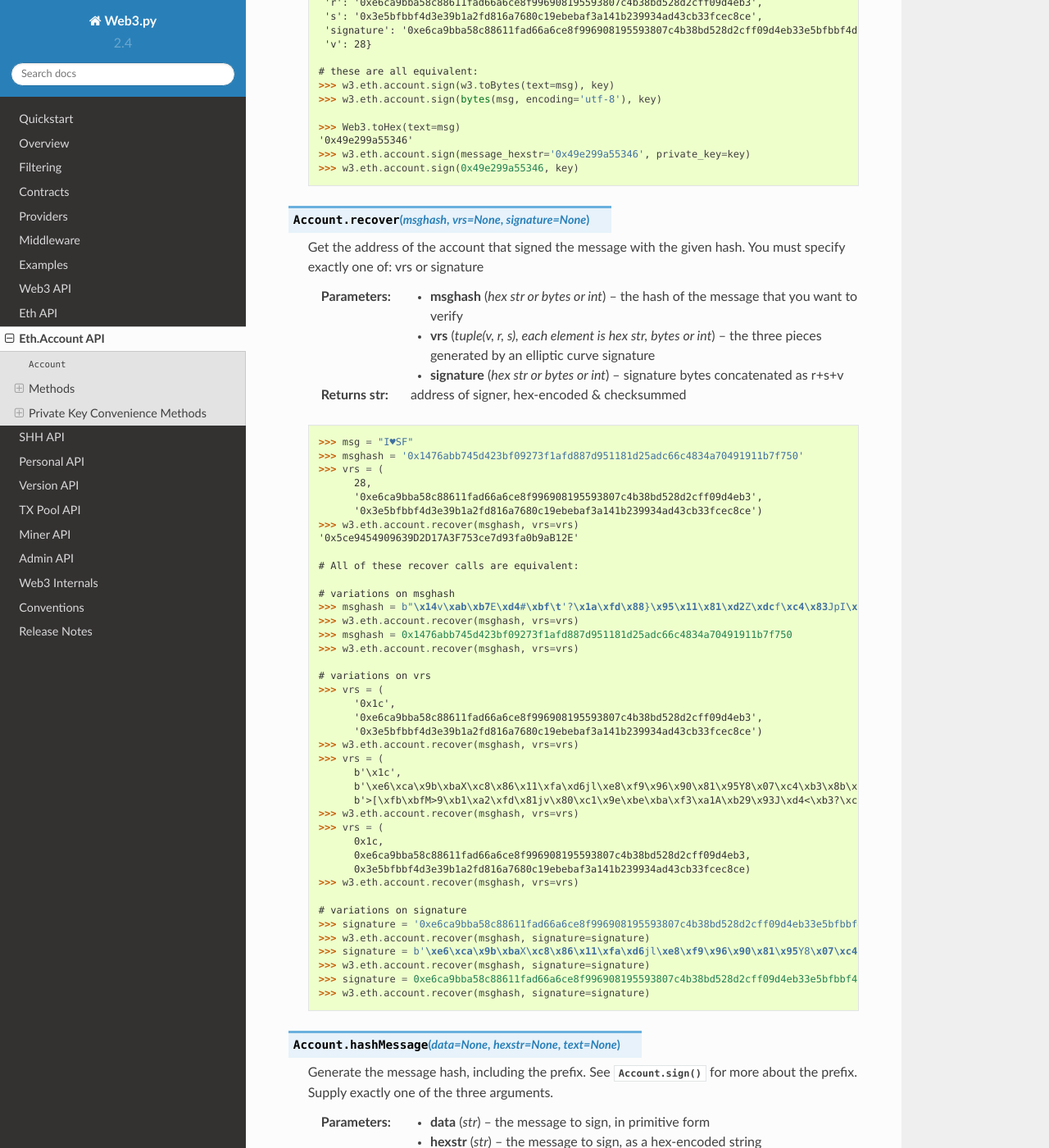
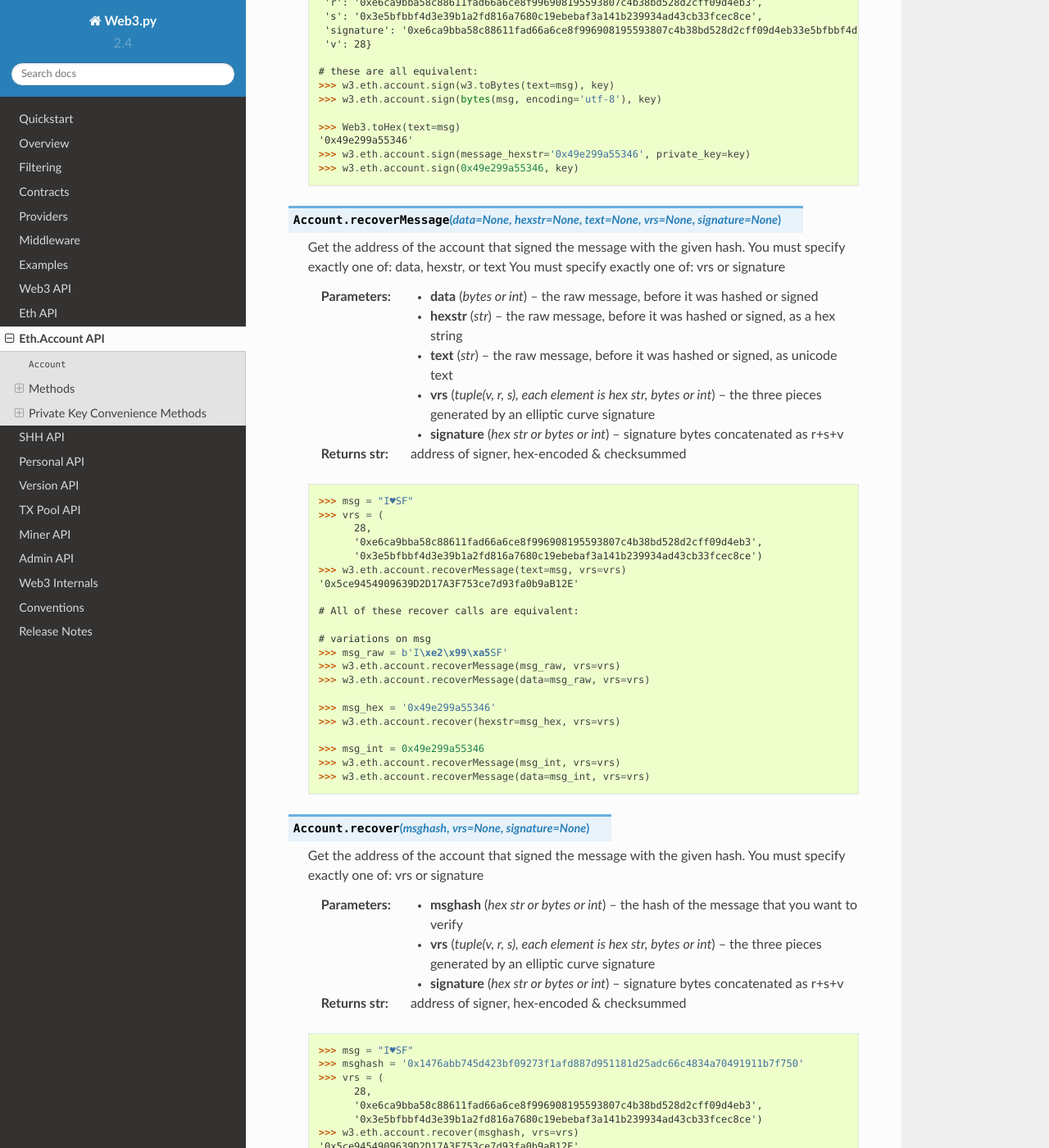
Before and after one commit to shuziren/web3.py, a Sphinx documentation site: the page built from docs/web3.eth.account.rst, in a window 1280 px wide and 1400 px high, scrolled down 2974 px. Shown: the whole window at 82% size. Built offline with Sphinx 7.4.7 and the Read the Docs theme 2.0.0, drawn with Linux system fonts in a browser that asks for light colours; pages that are not in the unit, such as notebooks, are missing from menus.

Commit message:
eth.account.recoverMessage() convenience
Takes original message and computes hash before verifying

```diff
--- a/docs/web3.eth.account.rst
+++ b/docs/web3.eth.account.rst
@@ -175,6 +175,47 @@ The following methods are available on the ``Web3.eth.account`` namespace.
         >>> w3.eth.account.sign(0x49e299a55346, key)
 
 
+.. py:method:: Account.recoverMessage(data=None, hexstr=None, text=None, vrs=None, signature=None)
+
+    Get the address of the account that signed the message with the given hash.
+    You must specify exactly one of: data, hexstr, or text
+    You must specify exactly one of: vrs or signature
+
+    :param data: the raw message, before it was hashed or signed
+    :type data: bytes or int
+    :param str hexstr: the raw message, before it was hashed or signed, as a hex string
+    :param str text: the raw message, before it was hashed or signed, as unicode text
+    :param vrs: the three pieces generated by an elliptic curve signature
+    :type vrs: tuple(v, r, s), each element is hex str, bytes or int
+    :param signature: signature bytes concatenated as r+s+v
+    :type signature: hex str or bytes or int
+    :returns str: address of signer, hex-encoded & checksummed
+
+    .. code-block:: python
+
+        >>> msg = "I♥SF"
+        >>> vrs = (
+              28,
+              '0xe6ca9bba58c88611fad66a6ce8f996908195593807c4b38bd528d2cff09d4eb3',
+              '0x3e5bfbbf4d3e39b1a2fd816a7680c19ebebaf3a141b239934ad43cb33fcec8ce')
+        >>> w3.eth.account.recoverMessage(text=msg, vrs=vrs)
+        '0x5ce9454909639D2D17A3F753ce7d93fa0b9aB12E'
+
+        # All of these recover calls are equivalent:
+
+        # variations on msg
+        >>> msg_raw = b'I\xe2\x99\xa5SF'
+        >>> w3.eth.account.recoverMessage(msg_raw, vrs=vrs)
+        >>> w3.eth.account.recoverMessage(data=msg_raw, vrs=vrs)
+
+        >>> msg_hex = '0x49e299a55346'
+        >>> w3.eth.account.recover(hexstr=msg_hex, vrs=vrs)
+
+        >>> msg_int = 0x49e299a55346
+        >>> w3.eth.account.recoverMessage(msg_int, vrs=vrs)
+        >>> w3.eth.account.recoverMessage(data=msg_int, vrs=vrs)
+
+
 .. py:method:: Account.recover(msghash, vrs=None, signature=None)
 
     Get the address of the account that signed the message with the given hash.
```
Also changed, not shown: 2 other files.
